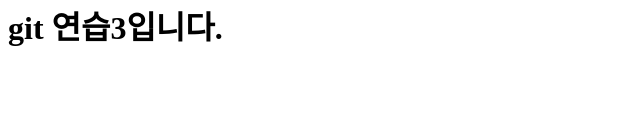
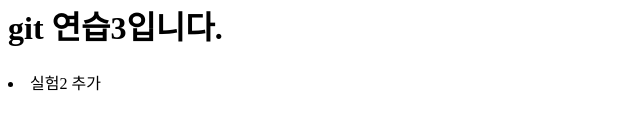
Before and after one commit to sskim7415/sskim7415_git_test, a plain HTML site: page index.html in a window 1280 px wide. Shown: the part 154-284 px from the top of the page, without its empty margins (0-640 px from the left). Drawn offline with Linux system fonts and the light colour scheme.

Commit message:
실험2 추가

```diff
--- a/index.html
+++ b/index.html
@@ -12,5 +12,8 @@
    <h1>git 연습입니다.</h1>
    <h1>git 연습2입니다.</h1>
    <h1>git 연습3입니다.</h1>
+
+
+   <li>실험2 추가</li>
  </body>
 </html>
```
